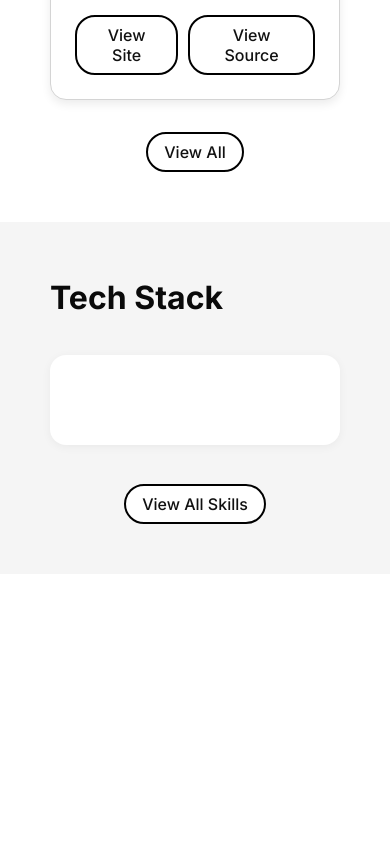
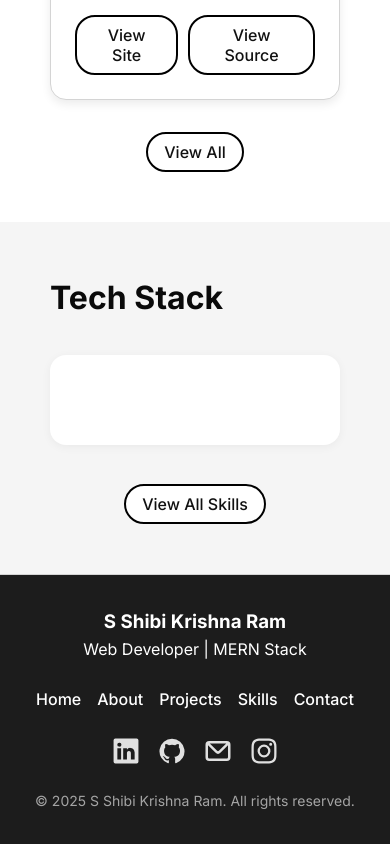
Before and after one commit to Shibi404/portfolio, a React (Vite) app: page / in a window 390 px wide. Shown: the part 2805-3649 px from the top of the page. Before the commit the page ends 3379 px from the top, so only its background shows below. Built offline with nearby package versions, Linux system fonts and the light colour scheme.

Commit message:
Portfolio: Add responsive footer with branding, nav links, and socials
Implemented a new footer component featuring:
- Personal branding (name and title)
- Navigation links to major sections
- Social icons (GitHub, LinkedIn, Email)
- Responsive layout and hover effects
- Copyright section

```diff
--- a/src/App.jsx
+++ b/src/App.jsx
@@ -1,6 +1,7 @@
 import React from 'react';
 import { BrowserRouter as Router, Routes, Route } from 'react-router-dom';
 import Navbar from './components/Navbar';
+import Footer from './components/Footer';
 
 import Home from './pages/Home';
 
@@ -11,6 +12,7 @@ function App() {
       <Routes>
         <Route path="/" element={<Home />} />
       </Routes>
+      <Footer />
     </Router>
   );
 }
--- /dev/null
+++ b/src/components/Footer.jsx
@@ -0,0 +1,38 @@
+import React from 'react'
+import '../styles/footer.css';
+
+function Footer() {
+    return (
+        <footer className="footer">
+        <div className="footer-container">
+
+            <div className="footer-brand">
+            <h3>S Shibi Krishna Ram</h3>
+            <p>Web Developer | MERN Stack</p>
+            </div>
+
+            <div className="footer-links">
+            <a href="#home">Home</a>
+            <a href="#about">About</a>
+            <a href="#projects">Projects</a>
+            <a href="#skills">Skills</a>
+            <a href="#contact">Contact</a>
+            </div>
+
+            <div className="footer-socials">
+              <a href=""><svg xmlns="http://www.w3.org/2000/svg" data-name="Layer 1" viewBox="0 0 24 24" id="linkedin" className='footer-icon'><path d="M20.47,2H3.53A1.45,1.45,0,0,0,2.06,3.43V20.57A1.45,1.45,0,0,0,3.53,22H20.47a1.45,1.45,0,0,0,1.47-1.43V3.43A1.45,1.45,0,0,0,20.47,2ZM8.09,18.74h-3v-9h3ZM6.59,8.48h0a1.56,1.56,0,1,1,0-3.12,1.57,1.57,0,1,1,0,3.12ZM18.91,18.74h-3V13.91c0-1.21-.43-2-1.52-2A1.65,1.65,0,0,0,12.85,13a2,2,0,0,0-.1.73v5h-3s0-8.18,0-9h3V11A3,3,0,0,1,15.46,9.5c2,0,3.45,1.29,3.45,4.06Z"></path></svg></a>
+              <a href=""><svg xmlns="http://www.w3.org/2000/svg" data-name="Layer 1" viewBox="0 0 24 24" id="github" className='footer-icon'><path d="M12,2.2467A10.00042,10.00042,0,0,0,8.83752,21.73419c.5.08752.6875-.21247.6875-.475,0-.23749-.01251-1.025-.01251-1.86249C7,19.85919,6.35,18.78423,6.15,18.22173A3.636,3.636,0,0,0,5.125,16.8092c-.35-.1875-.85-.65-.01251-.66248A2.00117,2.00117,0,0,1,6.65,17.17169a2.13742,2.13742,0,0,0,2.91248.825A2.10376,2.10376,0,0,1,10.2,16.65923c-2.225-.25-4.55-1.11254-4.55-4.9375a3.89187,3.89187,0,0,1,1.025-2.6875,3.59373,3.59373,0,0,1,.1-2.65s.83747-.26251,2.75,1.025a9.42747,9.42747,0,0,1,5,0c1.91248-1.3,2.75-1.025,2.75-1.025a3.59323,3.59323,0,0,1,.1,2.65,3.869,3.869,0,0,1,1.025,2.6875c0,3.83747-2.33752,4.6875-4.5625,4.9375a2.36814,2.36814,0,0,1,.675,1.85c0,1.33752-.01251,2.41248-.01251,2.75,0,.26251.1875.575.6875.475A10.0053,10.0053,0,0,0,12,2.2467Z"></path></svg></a>
+              <a href=""><svg xmlns="http://www.w3.org/2000/svg" viewBox="0 0 24 24" id="envelope" className='footer-icon'><path d="M19,4H5A3,3,0,0,0,2,7V17a3,3,0,0,0,3,3H19a3,3,0,0,0,3-3V7A3,3,0,0,0,19,4Zm-.41,2-5.88,5.88a1,1,0,0,1-1.42,0L5.41,6ZM20,17a1,1,0,0,1-1,1H5a1,1,0,0,1-1-1V7.41l5.88,5.88a3,3,0,0,0,4.24,0L20,7.41Z"></path></svg></a>
+              <a href=""><svg xmlns="http://www.w3.org/2000/svg" data-name="Layer 1" viewBox="0 0 24 24" id="instagram" className='footer-icon'><path d="M17.34,5.46h0a1.2,1.2,0,1,0,1.2,1.2A1.2,1.2,0,0,0,17.34,5.46Zm4.6,2.42a7.59,7.59,0,0,0-.46-2.43,4.94,4.94,0,0,0-1.16-1.77,4.7,4.7,0,0,0-1.77-1.15,7.3,7.3,0,0,0-2.43-.47C15.06,2,14.72,2,12,2s-3.06,0-4.12.06a7.3,7.3,0,0,0-2.43.47A4.78,4.78,0,0,0,3.68,3.68,4.7,4.7,0,0,0,2.53,5.45a7.3,7.3,0,0,0-.47,2.43C2,8.94,2,9.28,2,12s0,3.06.06,4.12a7.3,7.3,0,0,0,.47,2.43,4.7,4.7,0,0,0,1.15,1.77,4.78,4.78,0,0,0,1.77,1.15,7.3,7.3,0,0,0,2.43.47C8.94,22,9.28,22,12,22s3.06,0,4.12-.06a7.3,7.3,0,0,0,2.43-.47,4.7,4.7,0,0,0,1.77-1.15,4.85,4.85,0,0,0,1.16-1.77,7.59,7.59,0,0,0,.46-2.43c0-1.06.06-1.4.06-4.12S22,8.94,21.94,7.88ZM20.14,16a5.61,5.61,0,0,1-.34,1.86,3.06,3.06,0,0,1-.75,1.15,3.19,3.19,0,0,1-1.15.75,5.61,5.61,0,0,1-1.86.34c-1,.05-1.37.06-4,.06s-3,0-4-.06A5.73,5.73,0,0,1,6.1,19.8,3.27,3.27,0,0,1,5,19.05a3,3,0,0,1-.74-1.15A5.54,5.54,0,0,1,3.86,16c0-1-.06-1.37-.06-4s0-3,.06-4A5.54,5.54,0,0,1,4.21,6.1,3,3,0,0,1,5,5,3.14,3.14,0,0,1,6.1,4.2,5.73,5.73,0,0,1,8,3.86c1,0,1.37-.06,4-.06s3,0,4,.06a5.61,5.61,0,0,1,1.86.34A3.06,3.06,0,0,1,19.05,5,3.06,3.06,0,0,1,19.8,6.1,5.61,5.61,0,0,1,20.14,8c.05,1,.06,1.37.06,4S20.19,15,20.14,16ZM12,6.87A5.13,5.13,0,1,0,17.14,12,5.12,5.12,0,0,0,12,6.87Zm0,8.46A3.33,3.33,0,1,1,15.33,12,3.33,3.33,0,0,1,12,15.33Z"></path></svg></a>
+            </div>
+        </div>
+
+        <div className="footer-bottom">
+            <p>&copy; {new Date().getFullYear()} S Shibi Krishna Ram. All rights reserved.</p>
+        </div>
+        </footer>
+
+    )
+}
+
+export default Footer
--- /dev/null
+++ b/src/styles/footer.css
@@ -0,0 +1,59 @@
+.footer {
+  background-color: var(--color-bg-dark);
+  color: var(--color-text-light);
+  padding: 2rem 1rem;
+  border-top: 1px solid var(--color-border);
+}
+
+.footer-container {
+  display: flex;
+  flex-direction: column;
+  align-items: center;
+  gap: 1.5rem;
+  text-align: center;
+}
+
+.footer-links {
+  display: flex;
+  flex-wrap: wrap;
+  gap: 1rem;
+}
+
+.footer-links a {
+  color: inherit;
+  text-decoration: none;
+  font-weight: 500;
+}
+
+.footer-socials {
+  display: flex;
+  gap: 1rem;
+}
+
+.footer-socials img {
+  width: 24px;
+  height: 24px;
+  filter: invert(100%);
+  transition: transform 0.2s;
+}
+
+.footer-socials img:hover {
+  transform: scale(1.1);
+}
+
+.footer-bottom {
+    margin-top: 1rem;
+    font-size: 0.875rem;
+    opacity: 0.6;
+    text-align: center;
+}
+
+.footer-icon {
+    fill: var(--color-bg-medium);
+    width: 30px;
+    transition: all 0.3s ease;
+}
+
+.footer-icon:hover {
+    transform: scale(1.1);
+}
```
